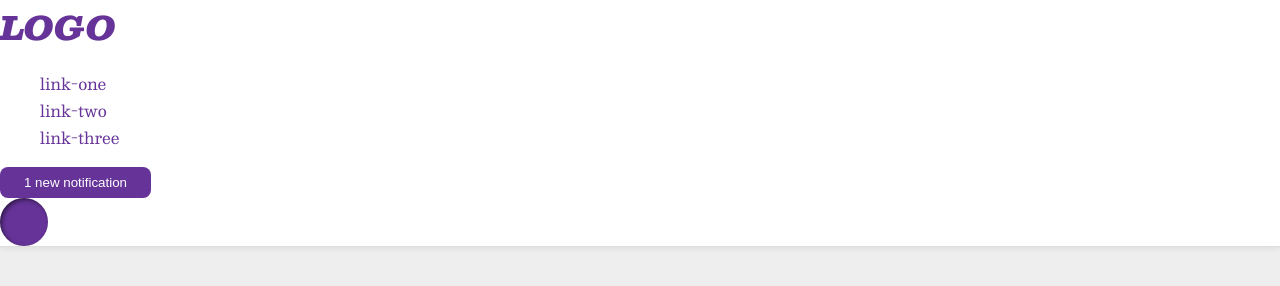
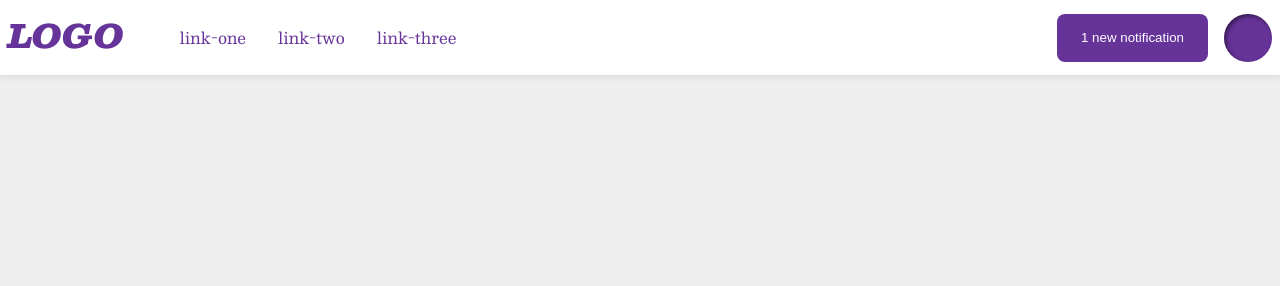
Before and after one commit to nd31pr0/Flex, a plain HTML site: page 03-flex-header-2/index.html in a window 1280 px wide. Drawn offline with nearby package versions, Linux system fonts and the light colour scheme.

Commit message:
updated html and css files to obtain required result

```diff
--- a/03-flex-header-2/index.html
+++ b/03-flex-header-2/index.html
@@ -9,6 +9,7 @@
   </head>
   <body>
     <div class="header">
+        <div class="left-container">
             <div class="logo">
                 LOGO
             </div>
@@ -17,10 +18,13 @@
                 <li><a href="google.com">link-two</a></li>
                 <li><a href="google.com">link-three</a></li>
             </ul>
+        </div>
+        <div class="right-container">
             <button class="notifications">
                 1 new notification
             </button>
             <div class="profile-image"></div>
         </div>
+    </div>
   </body>
 </html>
--- a/03-flex-header-2/style.css
+++ b/03-flex-header-2/style.css
@@ -12,8 +12,15 @@ body {
   background: white;
   border-bottom: 1px solid #ddd;
   box-shadow: 0 0 8px rgba(0,0,0,.1);
+  display: flex;
+  justify-content:space-between;
+  padding: 8px;
+  align-items: center;
 }
 
+.notifications {
+    margin: 0 16px;
+}
 .profile-image {
   background: rebeccapurple;
   box-shadow: inset 2px 2px 4px rgba(0,0,0,.5);
@@ -46,3 +53,15 @@ a {
 ul {
   list-style-type: none;
 }
+.left-container, .links {
+    display: flex;
+    justify-content: space-evenly;
+
+}
+.right-container {
+    display: flex;
+    justify-content: space-evenly;
+}
+li {
+    margin: 0 16px;
+}
```
Lines whose indentation alone changed are shown as unchanged.
